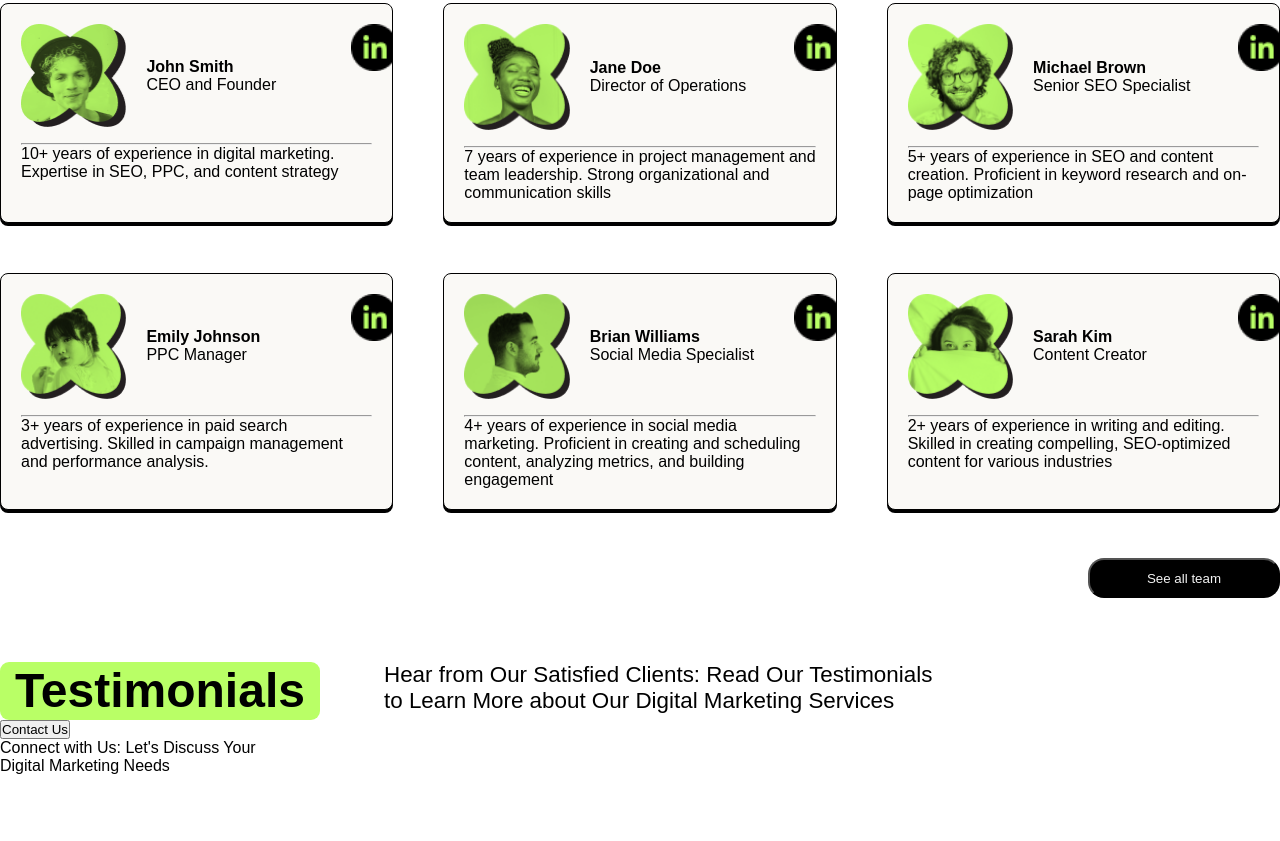
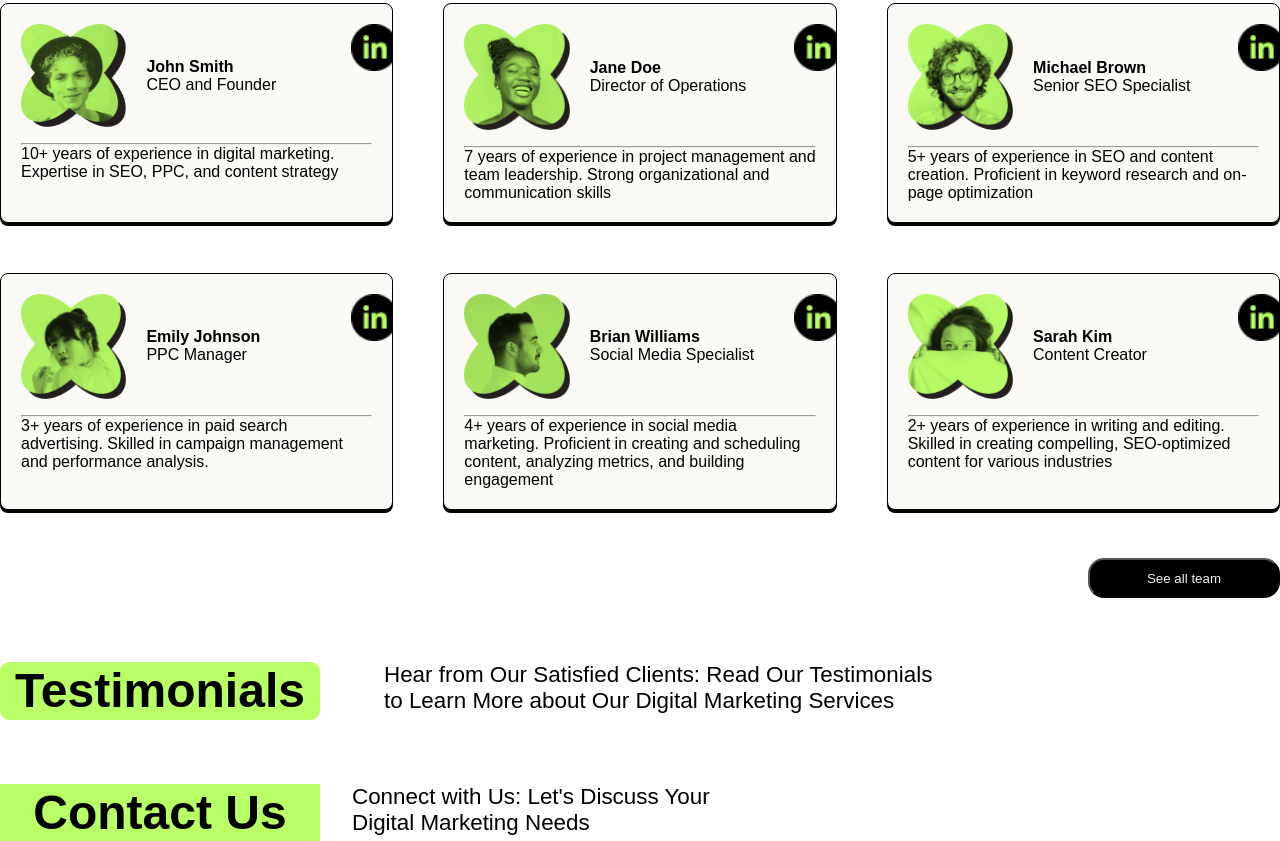
Before and after one commit to MD-Fazla-Rabbi/Postivus-client, a plain HTML site: page index.html in a window 1280 px wide. Shown: the part 4720-5561 px from the top of the page. Before the commit the page ends 5495 px from the top, so only its background shows below. Drawn offline with Linux system fonts and the light colour scheme; files whose address does not match are found by name.

Commit message:
section11 css come-off

```diff
--- a/style.css
+++ b/style.css
@@ -586,3 +586,38 @@ img.card-img {
 }
 
 /* section 9 end here       */
+
+
+/*    section 10 start         */
+
+
+/*    section 10 end here      */
+
+/*  section11 start here    */
+
+.section11-main-div{
+    display: flex;
+    gap: 2rem;
+    margin-top: 4rem;
+}
+
+.section11-botton{
+    background-color: #B9FF66;
+    height:3.6rem;
+    width: 20rem;
+    font-size: 3rem;
+    font-size:bold ;
+    align-items: center;
+    font-weight: bold;
+    border:none;
+}
+
+
+.section11-p{
+    font-size:1.4rem;
+    align-items:center;
+}
+
+
+
+/* section11 end here    */
```
